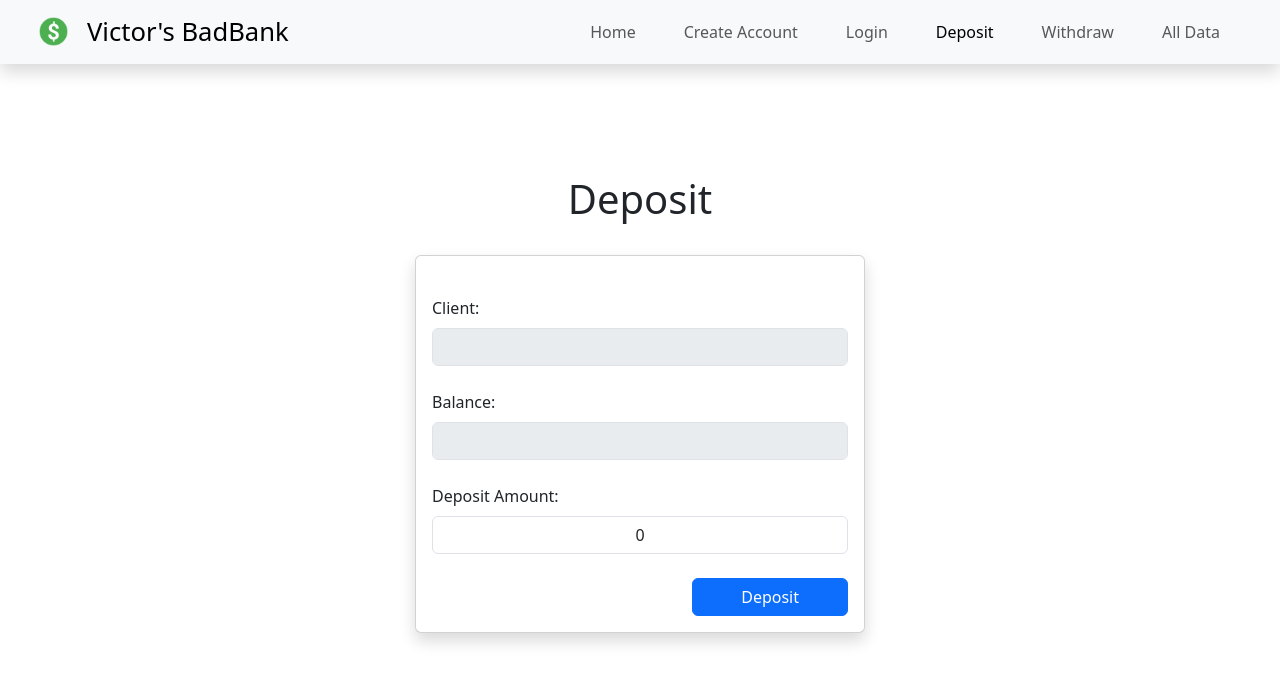
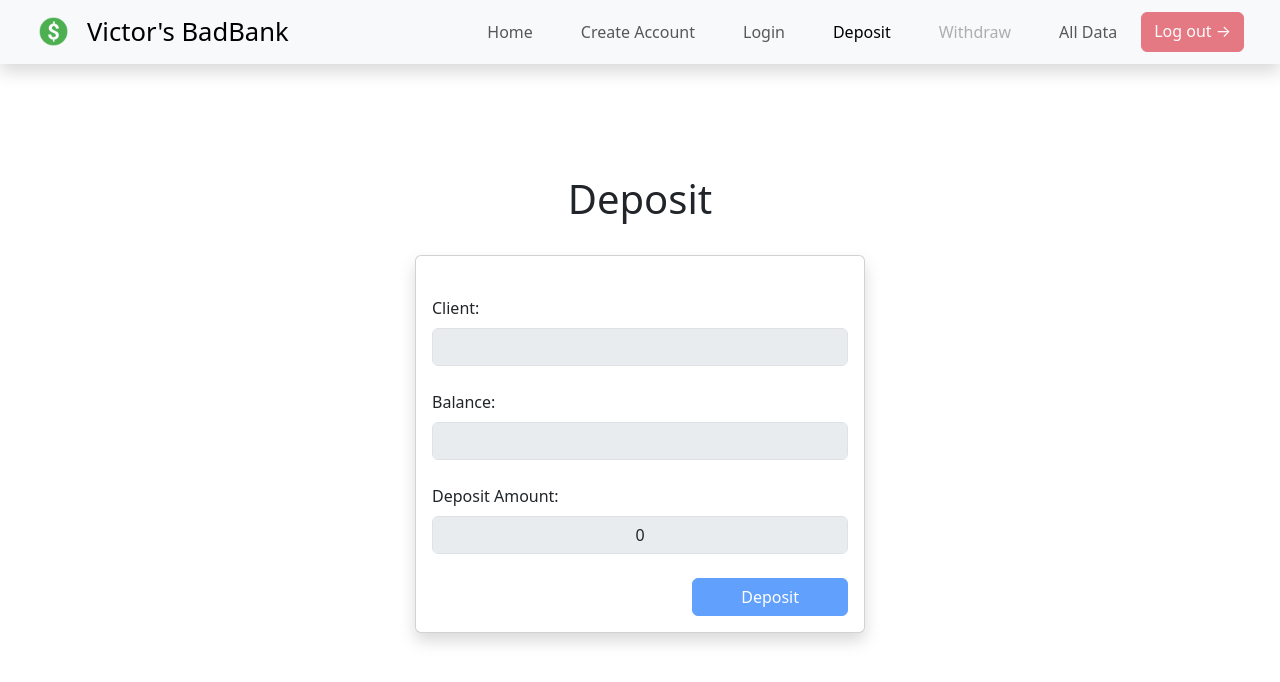
Before and after one commit to victorwcv/app-bad-bank, a React (Vite) app: page /deposit in a window 1280 px wide. Shown: the top 682 px of the page. Built offline with nearby package versions, Linux system fonts and the light colour scheme.

Commit message:
withdraw and deposit logic left

```diff
--- a/src/App.jsx
+++ b/src/App.jsx
@@ -1,4 +1,4 @@
-import { BrowserRouter, Routes, Route } from "react-router-dom";
+import { BrowserRouter, Routes, Route, useNavigate, Link } from "react-router-dom";
 import Home from "./pages/Home";
 import CreateAccount from "./pages/CreateAccount";
 import Login from "./pages/Login";
@@ -6,19 +6,30 @@ import Deposit from "./pages/Deposit";
 import Withdraw from "./pages/Withdraw";
 import AllData from "./pages/AllData";
 import NavBar from "./components/NavBar";
+import { useContext, useState } from "react";
+import { MyContext } from "./components/Context";
 
 function App() {
+  const {data,updateData} = useContext(MyContext);
+  const [login, setLogin] = useState(false);
+
+  function newLogin(newState) {
+    setLogin(newState)
+
+  }
+
+
   return (
     <BrowserRouter>
-        <NavBar />
+        <NavBar login={login} loginChange={newLogin}/>
     <div className="container-fluid d-flex justify-content-center align-items-center" style={{minHeight:'100vh'}}>
 
         <Routes>
           <Route path="/" element={<Home />} />
           <Route path="/create-account" element={<CreateAccount />} />
-          <Route path="/login" element={<Login />} />
-          <Route path="/deposit" element={<Deposit />} />
-          <Route path="/withdraw" element={<Withdraw />} />
+          <Route path="/login" element={<Login login={login} loginChange={newLogin}/>} />
+          <Route path="/deposit" element={<Deposit login={login} />} />
+          <Route path="/withdraw" element={<Withdraw login={login} />} />
           <Route path="/all-data" element={<AllData />} />
         </Routes>
     </div>
--- a/src/components/NavBar.jsx
+++ b/src/components/NavBar.jsx
@@ -1,7 +1,10 @@
+import { useContext } from "react";
 import logo from "../assets/Logo.png";
 import { Link, useLocation } from "react-router-dom";
+import { MyContext } from "./Context";
 
-function NavBar() {
+function NavBar({ login, loginChange }) {
+  const { data, updateData } = useContext(MyContext);
   const location = useLocation();
   const navLinks = [
     { path: "/", text: "Home", title: "Go to Home page" },
@@ -15,6 +18,16 @@ function NavBar() {
     { path: "/withdraw", text: "Withdraw", title: "Make a withdrawal" },
     { path: "/all-data", text: "All Data", title: "View all data" },
   ];
+
+  function handleLogout(e) {
+    loginChange(false);
+    alert("You have logged out correctly");
+    updateData((prevData) => ({
+      users: [...prevData.users],
+      currentUser: {},
+    }))
+    };
+
 
   return (
     <div>
@@ -55,11 +68,25 @@ function NavBar() {
                   to={link.path}
                   className={`nav-link  px-4 ${
                     location.pathname === link.path ? "active" : ""
+                  } ${
+                    (link.path === "/deposit" && !login) ||
+                    (link.path === "/withdraw" && !login)
+                      ? "disabled"
+                      : ""
                   }`}
                 >
                   {link.text}
                 </Link>
               ))}
+              <Link
+                onClick={handleLogout}
+                to="/"
+                className={`btn btn-danger  ${
+                  !login ? "disabled" : ""
+                }`}
+              >
+                {'Log out →'}
+              </Link>
             </div>
           </div>
         </div>
--- a/src/pages/CreateAccount.jsx
+++ b/src/pages/CreateAccount.jsx
@@ -47,7 +47,10 @@ function CreateAccount() {
     },
     validate,
     onSubmit: (values) => {
-      updateData((prevData) => ({ users: [...prevData.users, values], currentUser:{...prevData.currentUsers} }));
+      updateData((prevData) => ({
+        users: [...prevData.users, values],
+        currentUser: { ...prevData.currentUser },
+      }));
       setBtnState(true);
     },
   });
--- a/src/pages/Deposit.jsx
+++ b/src/pages/Deposit.jsx
@@ -4,7 +4,7 @@ import { MyContext } from "../components/Context";
 import Card from "../components/Card";
 // import { validate } from "../validations/DepositValidate.js";
 
-function Deposit() {
+function Deposit({login}) {
   const { data, updateData } = useContext(MyContext);
 
   const {name, balance} = data.currentUser;
@@ -45,6 +45,7 @@ function Deposit() {
                 Deposit Amount:
               </label>
               <input
+                disabled={!login}
                 id="depositAmount"
                 type="text"
                 className="form-control text-center"
@@ -55,7 +56,7 @@ function Deposit() {
               ) : null}
             </div>
 
-            <button type="submit" className="btn btn-primary float-end px-5">
+            <button type="submit" className="btn btn-primary float-end px-5" disabled={!login}>
               Deposit
             </button>
           </form>
--- a/src/pages/Login.jsx
+++ b/src/pages/Login.jsx
@@ -4,9 +4,10 @@ import { MyContext } from "../components/Context";
 import Card from "../components/Card";
 import { valuePresent } from "../utilities/fnSearchVal";
 
-function Login() {
+function Login({login, loginChange}) {
   const { data, updateData } = useContext(MyContext);
   const [errors, setErrors] = useState(false);
+  console.log(data);
   const validate = (values) => {
     const errors = {};
 
@@ -21,7 +22,7 @@ function Login() {
     } else if (valuePresent(data.users, values.email) === false) {
       errors.email = "*This email doesn't exist";
     } else if (data.users[userIndex].password !== values.password) {
-      errors.password = "*Wrong password";
+      errors.password = "*Incorrect password";
     }
 
     if (!values.password) {
@@ -45,6 +46,8 @@ function Login() {
         }));
       }
       alert('You\'ve successfully logged in!')
+      formik.resetForm();
+      loginChange(true);
     },
   });
 
@@ -62,6 +65,7 @@ function Login() {
                 id="email"
                 type="text"
                 className="form-control"
+                disabled={login}
                 onFocus={() => setErrors(false)}
                 {...formik.getFieldProps("email")}
               />
@@ -78,6 +82,7 @@ function Login() {
                 id="password"
                 type="password"
                 className="form-control"
+                disabled={login}
                 onFocus={() => setErrors(false)}
                 {...formik.getFieldProps("password")}
               />
@@ -88,6 +93,7 @@ function Login() {
 
             <button
               type="submit"
+              disabled={login}
               className="btn btn-success float-end px-5"
               onClick={() => setErrors(true)}
             >
--- a/src/pages/Withdraw.jsx
+++ b/src/pages/Withdraw.jsx
@@ -4,7 +4,7 @@ import { MyContext } from "../components/Context";
 import Card from "../components/Card";
 // import { validate } from "../validations/WithdrawValidate.js";
 
-function Withdraw() {
+function Withdraw({login}) {
   const { data, updateData } = useContext(MyContext);
   const {name, balance} = data.currentUser;
 
@@ -45,6 +45,7 @@ function Withdraw() {
                 id="withdrawAmount"
                 type="text"
                 className="form-control text-center"
+                disabled={!login}
                 {...formik.getFieldProps("withdrawAmount")}
               />
               {formik.touched.withdrawAmount && formik.errors.withdrawAmount ? (
@@ -52,7 +53,7 @@ function Withdraw() {
               ) : null}
             </div>
 
-            <button type="submit" className="btn btn-danger float-end px-5">
+            <button type="submit" className="btn btn-danger float-end px-5" disabled={!login}>
               Deposit
             </button>
           </form>
--- a/src/styles/app.css
+++ b/src/styles/app.css
@@ -15,10 +15,17 @@
 }
 
 .btn {
-  transition: transform 0.5s ease !important
+  transition: transform 0.4s ease !important
 }
 
 .btn:active {
-  transform: scale(0.9);
+  transform: scale(0.95);
 
 }
+
+.btn-logout {
+  position: fixed;
+  bottom: 10vh;
+  right: 10vw;
+  font-size: 1.4rem !important;
+}
```
